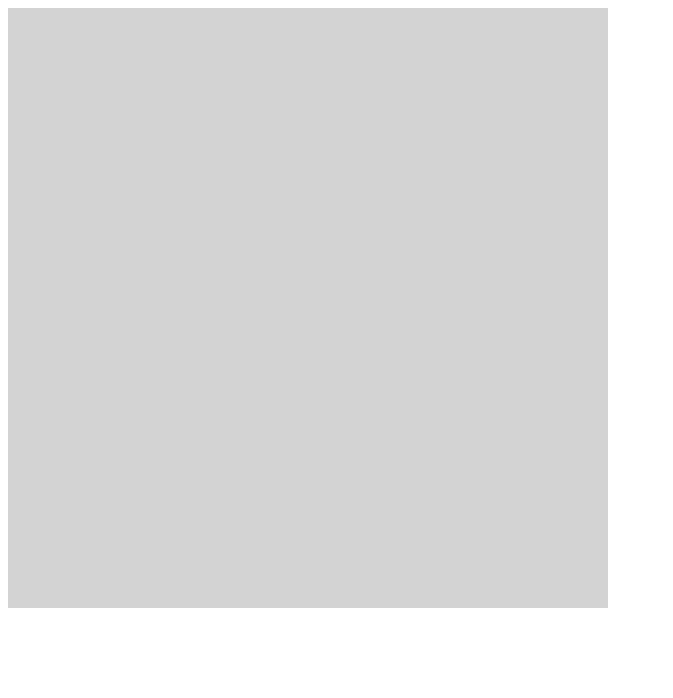
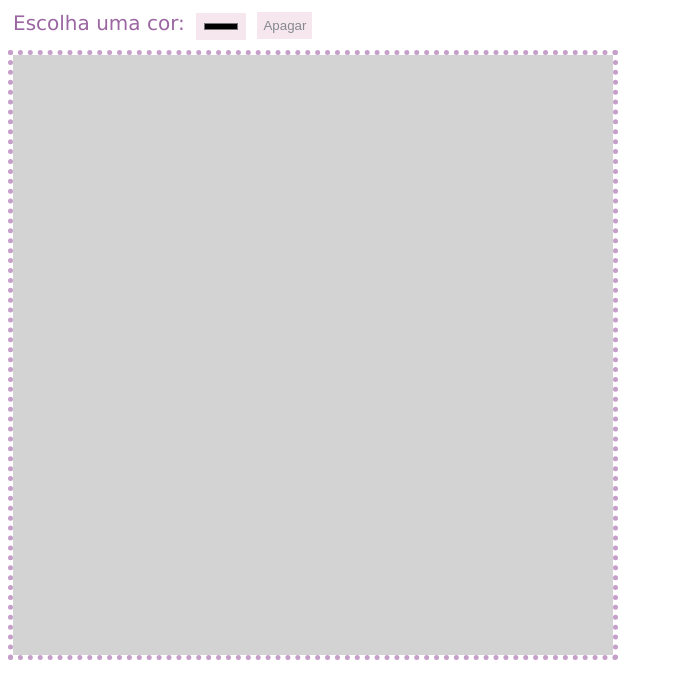
Before and after one commit to MIYATAKR4/JSTUDY, a plain HTML site: page geral/canvas API/mouseEvent.html in a window 1280 px wide. Shown: the whole page, without its empty margins (0-673 px from the left). Drawn offline with Linux system fonts and the light colour scheme.

Commit message:
Update mouseEvent.html

```diff
--- a/geral/canvas API/mouseEvent.html
+++ b/geral/canvas API/mouseEvent.html
@@ -4,38 +4,101 @@
 </head>
 
 <body>
+    <span>Escolha uma cor: <input type="color" id="paleta" class="paleta">
+    <button id="borracha">Apagar</button>
+    </span>
+    <br>
+    <canvas width="600" height="600"></canvas>
 
-    <canvas width="600" height="600"></canvas>
+    <style>
+        canvas {
+            border: 5px dotted rgb(197, 159, 201);
+        }
+        span {
+            margin: 5px;
+            font-family:'Lucida Sans', sans-serif;
+            font-size: 20px;
+            color:rgb(155, 102, 161)
+        }
+        input {
+            margin: 5px;
+            font-family:'Lucida Sans', sans-serif;
+            font-size: 20px;
+            color:rgb(155, 102, 161);
+            appearance: none;
+        }
+        button {
+            padding: 6px;
+            margin-bottom: 10px;
+            border:rgb(197, 159, 201);
+            color:rgb(133, 138, 142);
+            background-color: rgb(246, 230, 238);
+        }
+        button:hover {
+            background-color:rgb(215, 124, 169);
+            color:aliceblue;
+        }
+        .paleta {
+            padding: 6px;
+            margin-bottom: 10px;
+            border:rgb(197, 159, 201);
+            color:aliceblue;
+            background-color: rgb(246, 230, 238)
+        }
+        .paleta:hover {
+            background-color:rgb(215, 124, 169);
+            color:aliceblue;
+        }
+    </style>
 
     <script>
         var tela = document.querySelector('canvas');
         var pincel = tela.getContext('2d');
+        corFundo = 'lightgray';
 
-        pincel.fillStyle = 'lightgray';
+        pincel.fillStyle = corFundo;
         pincel.fillRect(0, 0, 600, 600);
 
-        function desenhaCirculo(evento) {
-            var x = evento.pageX - tela.offsetLeft;
-            var y = evento.pageY - tela.offsetTop;
+        var desenha = false;
+        let raio = 10
 
-            let raio = 10
-            if (evento.shiftKey) {
+        tela.onmousemove = function (evento){
+            /* if (evento.shiftKey) {
                 raio += 20;
-            } else if (event.altKey) {
+                } else if (event.altKey) {
                 raio -= 5;
+                }  */
+
+            if (desenha) {
+                var x = evento.pageX - tela.offsetLeft;
+                var y = evento.pageY - tela.offsetTop;
+                pincel.fillStyle = paleta.value;
+                pincel.beginPath();
+                pincel.arc(x, y, raio, 0, 2 * Math.PI);
+                pincel.fill();
             }
-
-            pincel.fillStyle = 'red';
-            pincel.beginPath();
-            pincel.arc(x, y, raio, 0, 2 * Math.PI);
-            pincel.fill();
-
-            console.log("posição do clique : " + x + ", " + y);
         }
 
-        tela.addEventListener('click', desenhaCirculo);
+        tela.onmousedown = function () {
+            desenha = true;
+        }
 
-        function mudaCor(event) {
+        tela.onmouseup = function () {
+            desenha = false;
+        }
+
+        document.getElementById('borracha').addEventListener('click', function () {
+            if (desenha) {
+                pincel.clearRect(0, 0, tela.width, tela.height);
+                pincel.fillStyle = corFundo;
+                desenha = false;
+            } else {
+                pincel.fillStyle = corFundo;
+                pincel.fillRect(0, 0, 600, 600);
+            }
+        })
+
+        /* function mudaCor(event) {
             event.preventDefault();
             var x = event.pageX - tela.offsetLeft;
             var y = event.pageY - tela.offsetTop;
@@ -48,7 +111,7 @@
             pincel.fill();
         }
 
-        tela.addEventListener('contextmenu', mudaCor);
+        tela.addEventListener('contextmenu', mudaCor); */
 
     </script>
 </body>
```
